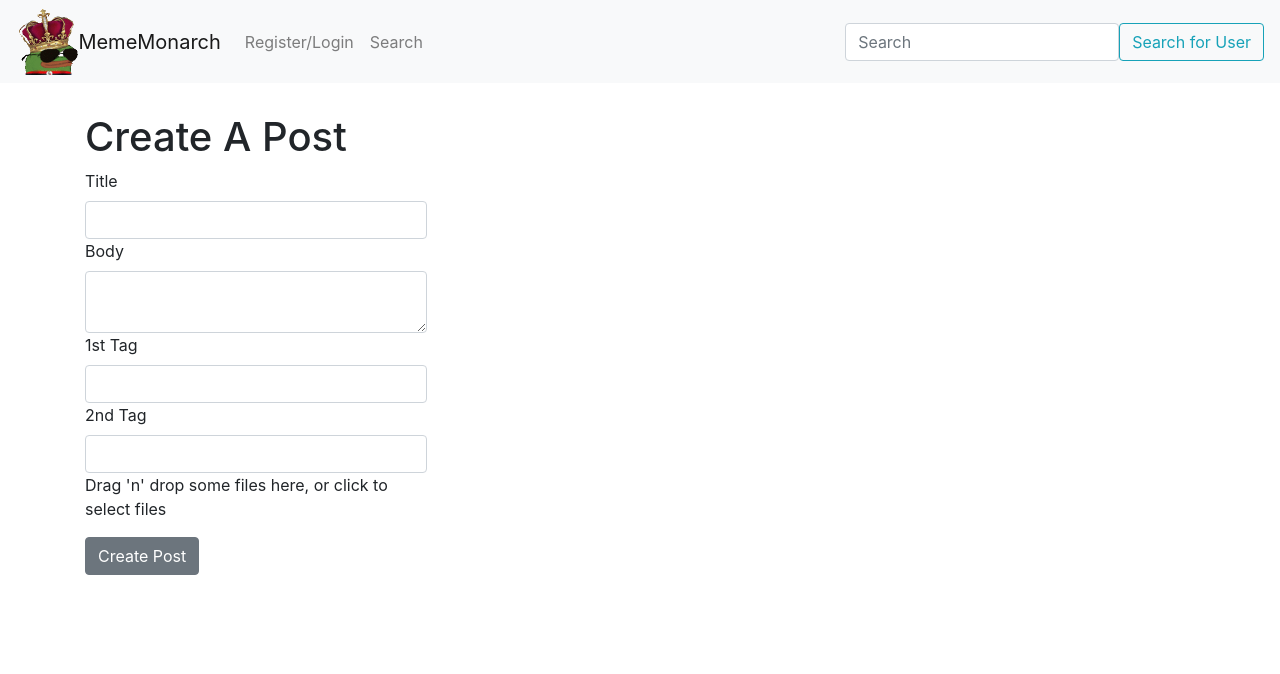
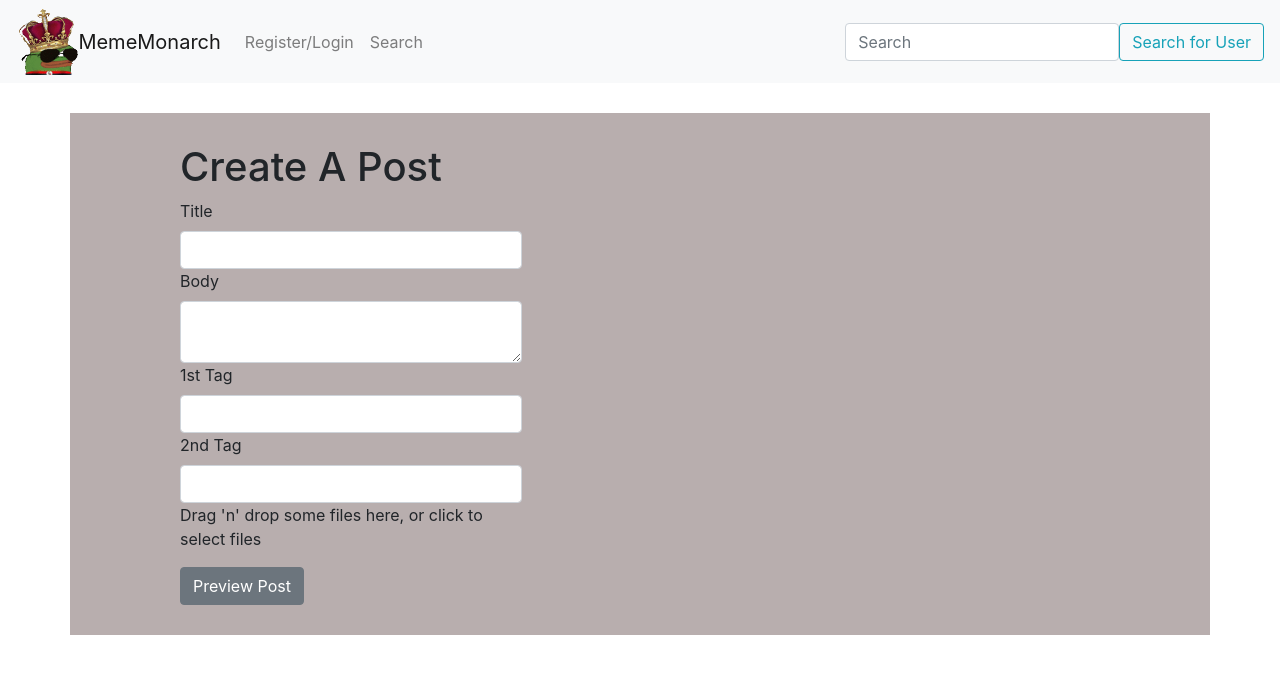
Before and after one commit to jvillacinda11/mememonarch, a React (Create React App) app in the folder client/: page /Upload in a window 1280 px wide. Shown: the top 674 px of the page. Built offline with nearby package versions, Linux system fonts and the light colour scheme; no server answers.

Commit message:
created a preview for user posts

```diff
--- a/client/src/App.css
+++ b/client/src/App.css
@@ -1,7 +1,6 @@
 .container {
   padding-top: 30px;
   padding-bottom: 30px;
-
 }
 
 .card-header {
--- a/client/src/pages/Upload/Upload.js
+++ b/client/src/pages/Upload/Upload.js
@@ -7,13 +7,14 @@ import {
   Container, Row, Col
 } from 'reactstrap'
 import DragAndDrop from '../../components/DragAndDrop'
+import Posting from '../../components/Posting'
 import Post from '../../utils/Post'
 
 const ReactFirebaseFileUpload = () => {
   const [image, setImage] = useState(null)
   const [url, setUrl] = useState("")
   const [progress, setProgress] = useState(0)
-  const [images, setimages] = useState([])
+  const [previewState, setPreviewState] = useState(null)
   const [postState, setPostState] = useState({
     title: '',
     body: '',
@@ -27,8 +28,47 @@ const ReactFirebaseFileUpload = () => {
   }
 
   const handleChange = image => {
-    if (image.length === 1) setImage(image[0])
-    else alert("Posts can only hold one image!\nPlease reupload with a single image file!")
+    if (image.length === 1) {
+      setImage(image[0])
+
+      const uploadTask = storage.ref(`image/${image[0].name}`).put(image[0])
+      uploadTask.on("state_changed",
+        snapshot => {
+          const progress = Math.round(
+            (snapshot.byteTransferred / snapshot.totalBytes) * 100
+          )
+          setProgress(progress)
+        },
+        error => {
+          console.log(error)
+        },
+        () => {
+          storage
+            .ref("image")
+            .child(image[0].name)
+            .getDownloadURL()
+            .then(url => {
+              console.log(url)
+              setUrl(url)
+            })
+        }
+      )
+    } else alert("Posts can only hold one image!\nPlease reupload with a single image file!")
+  }
+
+  const handlePreview = () => {
+    if (image) {
+      setPreviewState({
+        images: url,
+        id: "",
+        title: postState.title,
+        username: "",
+        body: postState.body,
+        tags: [postState.tag1, postState.tag2]
+      })
+    } else {
+      alert("No image selected!")
+    }
   }
 
   const handleUpload = () => {
@@ -153,9 +193,9 @@ const ReactFirebaseFileUpload = () => {
   }
 
   return (
-    <Container>
+    <Container className="center brown">
       <Row>
-        <Col xs="4">
+        <Col sm={{ size: 4, offset: 1 }}>
           {/* <progress value={progress} max="100" /> */}
           <h1>Create A Post</h1>
           <Form >
@@ -200,10 +240,32 @@ const ReactFirebaseFileUpload = () => {
           {/* <p> Firebase my{User.name} image upload!</p> */}
           <DragAndDrop upload={handleChange} />
 
-          <Button onClick={handleUpload}>Create Post</Button>
-          <br />
-          {url}
-          <br />
+          <Button onClick={handlePreview}>Preview Post</Button>
+
+
+        </Col>
+        <Col sm={{ size: 4, offset: 2 }}>
+          {
+            previewState ?
+              <>
+                <Row>
+                  <Posting
+                    images={previewState.images}
+                    id=""
+                    title={previewState.title}
+                    username=""
+                    body={previewState.body}
+                    crowns=""
+                    tags={previewState.tags}
+                  />
+                </Row>
+                <Row>
+                  <Col>
+                    <Button onClick={handleUpload}>Create Post</Button>
+                  </Col>
+                </Row>
+              </>: null
+          }
         </Col>
       </Row>
     </Container>
```
